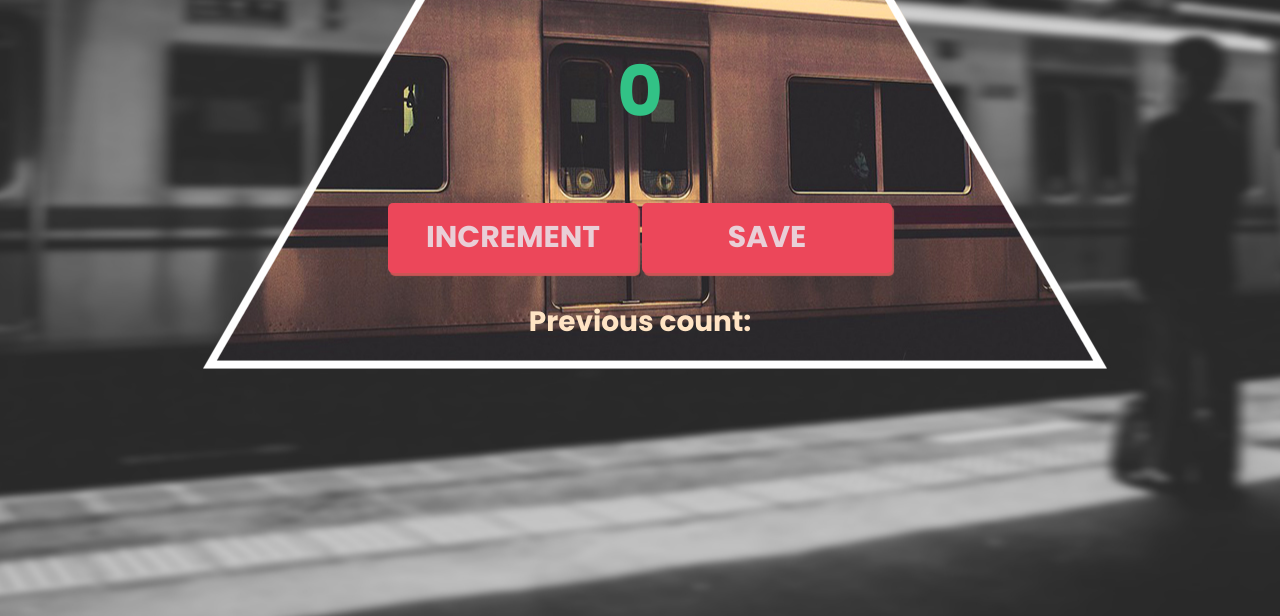
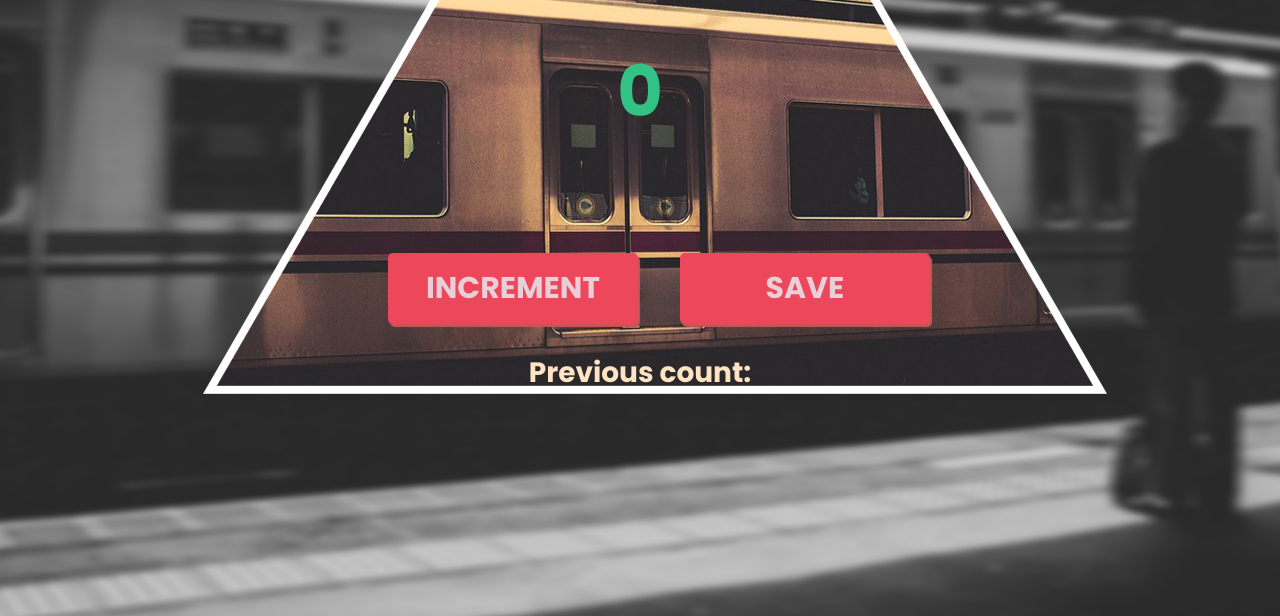
Before and after one commit to kachifako/People-counter, a plain HTML site: page index.html in a window 1280 px wide. Shown: the part 184-800 px from the top of the page. Drawn offline with Linux system fonts and the light colour scheme.

Commit message:
Update style.css

```diff
--- a/style.css
+++ b/style.css
@@ -33,7 +33,8 @@ button{
     border: none;
     border-radius: 5px;
     padding: 1%;
-    margin-top: 4;
+    margin-top: 4%;
+    margin-left:3%;
     font-family: poppins, sans-serif;
     font-weight: 700;
     color: #e9cfd7;
```
